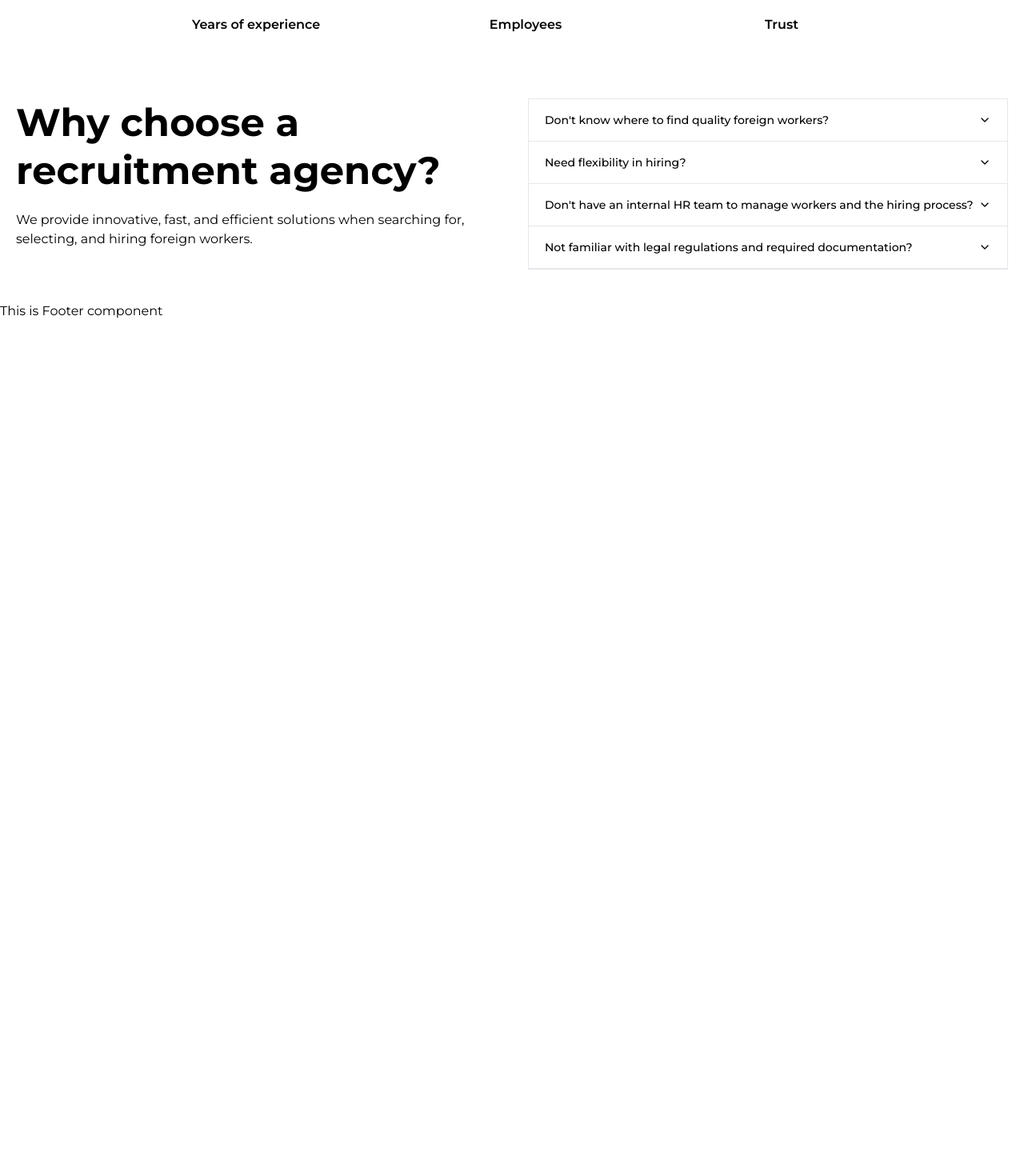
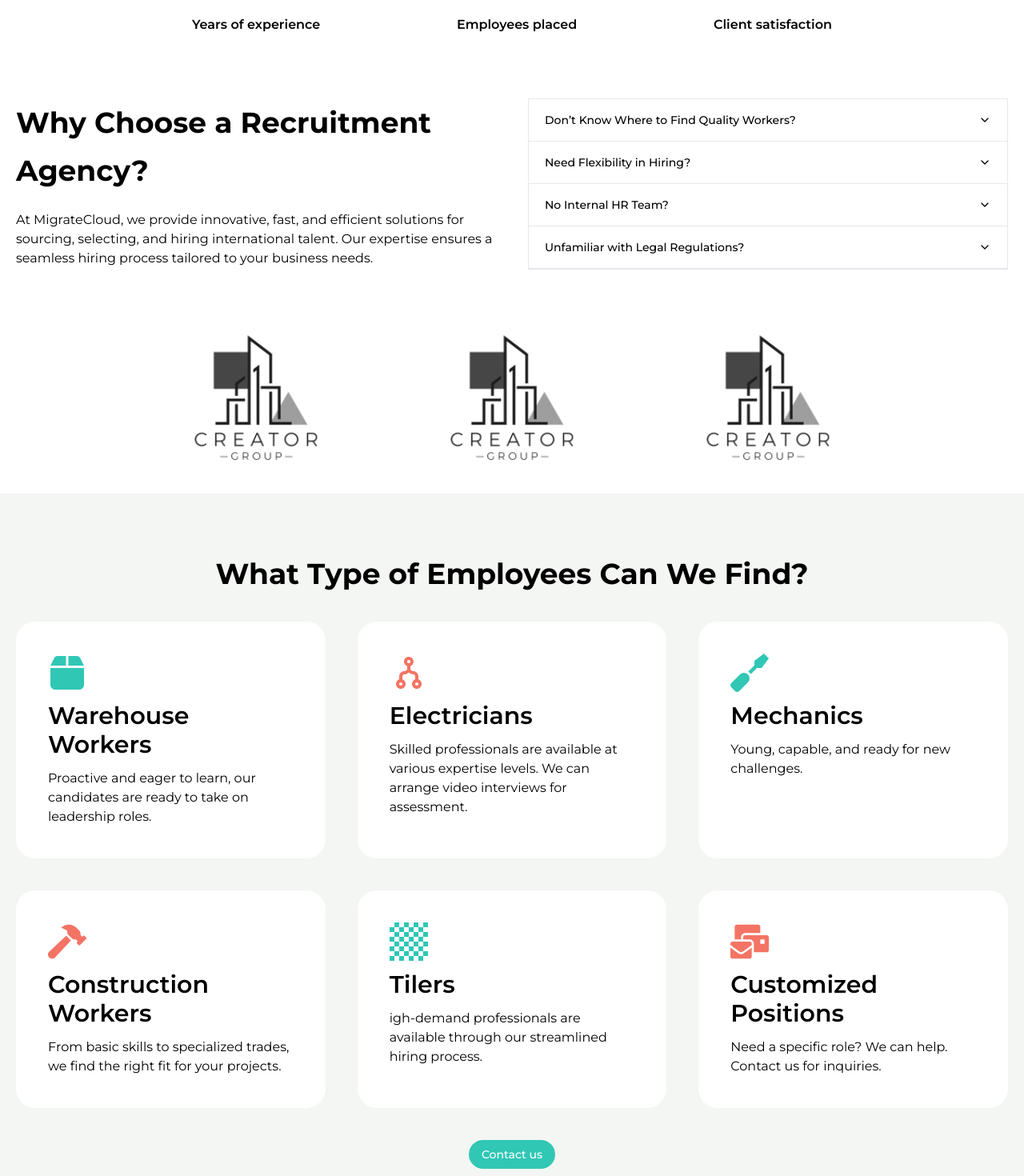
Before and after one commit to AbabilGroup/migrate-cloud, a Next.js app: page / in a window 1280 px wide. Shown: the part 820-2290 px from the top of the page at 80% size. Before the commit the page ends 1221 px from the top, so only its background shows below. Built offline with nearby package versions, Linux system fonts and the light colour scheme.

Commit message:
add/type of employees section

```diff
--- a/src/app/(CommonLayout)/page.tsx
+++ b/src/app/(CommonLayout)/page.tsx
@@ -1,5 +1,7 @@
 import Achievements from "@/components/pages/homepage/Achievements";
+import BrandLogos from "@/components/pages/homepage/BrandLogos";
 import Hero from "@/components/pages/homepage/Hero";
+import TypeOfEmployees from "@/components/pages/homepage/TypeOfEmployees";
 import WhyChoose from "@/components/pages/homepage/WhyChoose";
 
 const HomePage = () => {
@@ -8,6 +10,8 @@ const HomePage = () => {
       <Hero />
       <Achievements />
       <WhyChoose />
+      <BrandLogos />
+      <TypeOfEmployees />
     </main>
   );
 };
--- a/src/components/pages/homepage/Achievements.tsx
+++ b/src/components/pages/homepage/Achievements.tsx
@@ -11,13 +11,13 @@ const Achievements = () => {
             <h2 className="text-center text-5xl font-bold text-primary">
               600+
             </h2>
-            <p className="text-center font-semibold">Employees</p>
+            <p className="text-center font-semibold">Employees placed</p>
           </div>
           <div className="space-y-5">
             <h2 className="text-center text-5xl font-bold text-primary">
               100%
             </h2>
-            <p className="text-center font-semibold">Trust</p>
+            <p className="text-center font-semibold">Client satisfaction</p>
           </div>
         </div>
       </div>
--- /dev/null
+++ b/src/components/pages/homepage/BrandLogos.tsx
@@ -0,0 +1,41 @@
+import Image from "next/image";
+
+const BrandLogos = () => {
+  return (
+    <section className="py-10">
+      <div className="container">
+        <div className="mx-auto grid max-w-[800px] grid-cols-1 gap-40 lg:grid-cols-3">
+          <div>
+            <Image
+              className="h-auto w-full"
+              src="/images/brands/creator_group.png"
+              alt="Brand"
+              width={200}
+              height={200}
+            />
+          </div>
+          <div>
+            <Image
+              className="h-auto w-full"
+              src="/images/brands/creator_group.png"
+              alt="Brand"
+              width={200}
+              height={200}
+            />
+          </div>
+          <div>
+            <Image
+              className="h-auto w-full"
+              src="/images/brands/creator_group.png"
+              alt="Brand"
+              width={200}
+              height={200}
+            />
+          </div>
+        </div>
+      </div>
+    </section>
+  );
+};
+
+export default BrandLogos;
--- a/src/components/pages/homepage/Hero.tsx
+++ b/src/components/pages/homepage/Hero.tsx
@@ -14,11 +14,12 @@ const Hero = () => {
     <section className="flex min-h-[80vh] flex-col gap-10 py-20 xl:flex-row xl:items-center">
       <div className="flex basis-full flex-col items-center space-y-5 xl:basis-1/2 xl:items-start xl:pl-40 xl:pr-20">
         <h1 className="text-center text-5xl font-bold leading-[60px] xl:text-left">
-          Simplify the process of hiring foreign workforce.
+          Simplify the process of hiring a global workforce.
         </h1>
         <p className="text-center xl:text-left">
-          From small family businesses to global corporations, we’ll help you
-          find the foreign workforce you need to progress!
+          Whether you’re a small business or a multinational corporation,
+          MigrateCloud is here to help you find the skilled workforce you need
+          to grow. From recruitment to onboarding, we handle it all.
         </p>
         <div className="space-x-2">
           <Button>Contact us</Button>
--- /dev/null
+++ b/src/components/pages/homepage/TypeOfEmployees.tsx
@@ -0,0 +1,79 @@
+import { FaBox } from "react-icons/fa6";
+import { TiFlowMerge } from "react-icons/ti";
+import { FaScrewdriver } from "react-icons/fa";
+import { FaHammer } from "react-icons/fa";
+import { FaChessBoard } from "react-icons/fa";
+import { FaMailBulk } from "react-icons/fa";
+import { Button } from "@/components/ui/button";
+import Link from "next/link";
+
+const TypeOfEmployees = () => {
+  return (
+    <section className="bg-[#F3F6F3] py-20">
+      <div className="container space-y-10">
+        <h2 className="text-center text-4xl font-bold">
+          What Type of Employees Can We Find?
+        </h2>
+
+        <div className="grid grid-cols-1 gap-10 md:grid-cols-2 lg:grid-cols-3">
+          {/* card  */}
+          <div className="space-y-3 rounded-3xl bg-white p-10">
+            <FaBox className="text-5xl text-primary" />
+            <h3 className="text-3xl font-semibold">Warehouse Workers</h3>
+            <p>
+              Proactive and eager to learn, our candidates are ready to take on
+              leadership roles.
+            </p>
+          </div>
+          {/* card  */}
+          <div className="space-y-3 rounded-3xl bg-white p-10">
+            <TiFlowMerge className="text-5xl text-secondary" />
+            <h3 className="text-3xl font-semibold">Electricians</h3>
+            <p>
+              Skilled professionals are available at various expertise levels.
+              We can arrange video interviews for assessment.
+            </p>
+          </div>
+          {/* card  */}
+          <div className="space-y-3 rounded-3xl bg-white p-10">
+            <FaScrewdriver className="text-5xl text-primary" />
+            <h3 className="text-3xl font-semibold">Mechanics</h3>
+            <p>Young, capable, and ready for new challenges.</p>
+          </div>
+          {/* card  */}
+          <div className="space-y-3 rounded-3xl bg-white p-10">
+            <FaHammer className="text-5xl text-secondary" />
+            <h3 className="text-3xl font-semibold">Construction Workers</h3>
+            <p>
+              From basic skills to specialized trades, we find the right fit for
+              your projects.
+            </p>
+          </div>
+          {/* card  */}
+          <div className="space-y-3 rounded-3xl bg-white p-10">
+            <FaChessBoard className="text-5xl text-primary" />
+            <h3 className="text-3xl font-semibold">Tilers</h3>
+            <p>
+              igh-demand professionals are available through our streamlined
+              hiring process.
+            </p>
+          </div>
+          {/* card  */}
+          <div className="space-y-3 rounded-3xl bg-white p-10">
+            <FaMailBulk className="text-5xl text-secondary" />
+            <h3 className="text-3xl font-semibold">Customized Positions</h3>
+            <p>Need a specific role? We can help. Contact us for inquiries.</p>
+          </div>
+        </div>
+
+        <div className="flex items-center justify-center">
+          <Link href="/contact">
+            <Button>Contact us</Button>
+          </Link>
+        </div>
+      </div>
+    </section>
+  );
+};
+
+export default TypeOfEmployees;
--- a/src/components/pages/homepage/WhyChoose.tsx
+++ b/src/components/pages/homepage/WhyChoose.tsx
@@ -10,62 +10,57 @@ const WhyChoose = () => {
     <section className="py-10">
       <div className="container grid grid-cols-1 gap-10 lg:grid-cols-2">
         <div className="space-y-5">
-          <h2 className="text-center text-5xl font-bold leading-[60px] xl:text-left">
-            Why choose a recruitment agency?
+          <h2 className="text-center text-4xl font-bold leading-[60px] xl:text-left">
+            Why Choose a Recruitment Agency?
           </h2>
           <p className="text-center xl:text-left">
-            We provide innovative, fast, and efficient solutions when searching
-            for, selecting, and hiring foreign workers.
+            At MigrateCloud, we provide innovative, fast, and efficient
+            solutions for sourcing, selecting, and hiring international talent.
+            Our expertise ensures a seamless hiring process tailored to your
+            business needs.
           </p>
         </div>
         <div>
           <Accordion className="border" type="single" collapsible>
             <AccordionItem value="item-1">
               <AccordionTrigger className="px-5">
-                Don&apos;t know where to find quality foreign workers?
+                Don’t Know Where to Find Quality Workers?
               </AccordionTrigger>
               <AccordionContent className="px-5">
-                Our team of experts conducts a detailed analysis of your needs
-                and worker requirements, providing you with a personalized
-                hiring strategy. Utilizing our extensive network and resources,
-                we will identify qualified candidates from different parts of
-                the world that match your business needs.
+                Our team of experts analyzes your requirements and crafts a
+                personalized hiring strategy. Leveraging our global network, we
+                connect you with skilled candidates from countries like India,
+                Bangladesh, Nepal, Pakistan, Sri Lanka, and the Philippines.
               </AccordionContent>
             </AccordionItem>
             <AccordionItem value="item-2">
               <AccordionTrigger className="px-5">
-                Need flexibility in hiring?
+                Need Flexibility in Hiring?
               </AccordionTrigger>
               <AccordionContent className="px-5">
-                We offer the option of temporary employment for foreign workers.
-                We simplify the hiring process by concluding a formal Employment
-                Contract with the worker, then assigning them to the client
-                company for temporary work, according to agreed terms of
-                employment.
+                We offer temporary employment solutions for international
+                workers. We handle the formalities, including employment
+                contracts, while you focus on integrating them into your team.
               </AccordionContent>
             </AccordionItem>
             <AccordionItem value="item-3">
               <AccordionTrigger className="px-5">
-                Don&apos;t have an internal HR team to manage workers and the
-                hiring process?
+                No Internal HR Team?
               </AccordionTrigger>
               <AccordionContent className="px-5">
-                The Full Service HR option offers a comprehensive range of
-                support, covering every aspect of the HR process from hiring to
-                employee integration within the company. Our specialized staff
-                with significant experience in labor law ensures careful
-                attention to detail and recognition of optimal solutions
-                tailored to the unique needs of the company.
+                Our Full-Service HR option covers everything from recruitment to
+                employee integration. With expertise in labor laws and
+                compliance, we ensure a smooth and hassle-free process.
               </AccordionContent>
             </AccordionItem>
             <AccordionItem value="item-4">
               <AccordionTrigger className="px-5">
-                Not familiar with legal regulations and required documentation?{" "}
+                Unfamiliar with Legal Regulations?
               </AccordionTrigger>
               <AccordionContent className="px-5">
-                We assist companies in navigating the complexities of hiring
-                foreign workers, ensuring compliance with immigration and labor
-                regulations, and streamlining the administrative process.
+                Navigating immigration and labor laws can be complex. We
+                simplify the process, ensuring compliance with all regulations
+                and handling the necessary documentation.
               </AccordionContent>
             </AccordionItem>
           </Accordion>
--- a/src/components/shared/Header.tsx
+++ b/src/components/shared/Header.tsx
@@ -47,8 +47,9 @@ const Header = () => {
             </li>
           ))}
         </ul>
-
-        <Button className="hidden lg:inline-block">Contact</Button>
+        <Link href="/contact">
+          <Button className="hidden lg:inline-block">Contact</Button>
+        </Link>
       </nav>
     </header>
   );
```
Also changed, not shown: public/images/brands/creator_group.png (added).
